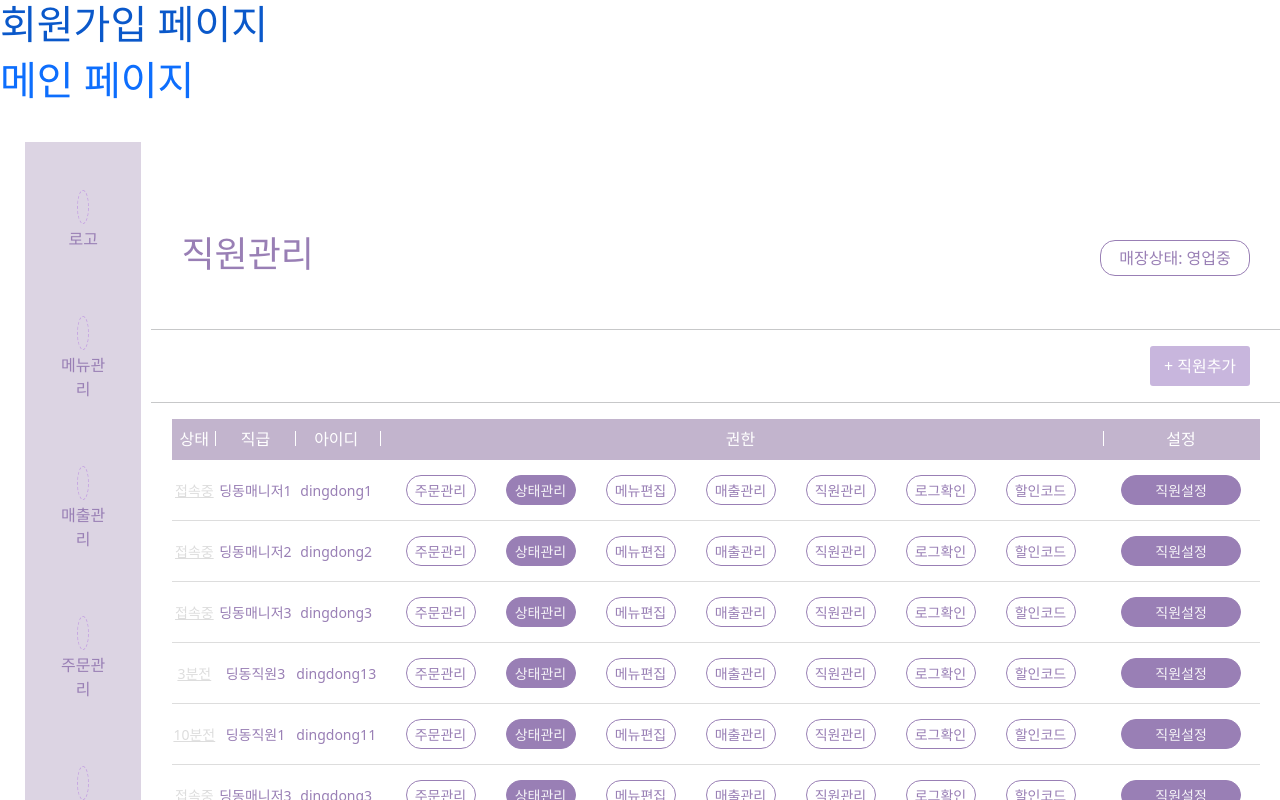
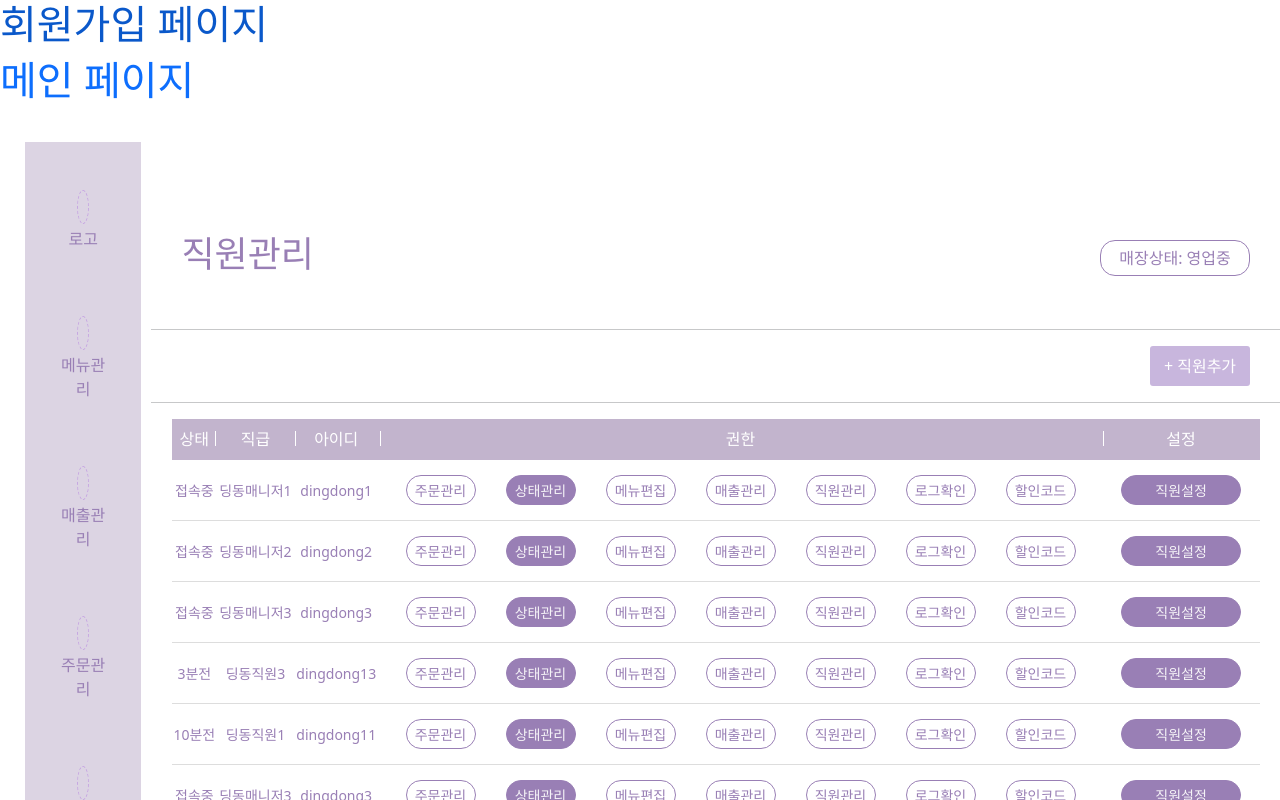
Before and after one commit to jgsjss/ding, a Vue app: page /staffmanagementone in a window 1280 px wide. Shown: the top 800 px of the page. Built offline with nearby package versions, Linux system fonts and the light colour scheme; some icons are missing.

Commit message:
01.19 16:48
staffmanagement 부분수정

```diff
--- a/src/assets/css/StaffManagement/StaffManagementOne.css
+++ b/src/assets/css/StaffManagement/StaffManagementOne.css
@@ -105,12 +105,11 @@
     background: #fff;
   }
 
-  .StaffCondition:focus {
+  .StaffCondition {
     color:#997fb5;
+    text-decoration: none;
   }
-  .StaffCondition:not(false) {
-    color:#ddd;
-  }
+
   .staff_authority {
       margin:0 auto;
       padding:15px 0;
--- a/src/components/StaffModal.vue
+++ b/src/components/StaffModal.vue
@@ -107,25 +107,25 @@
     <legend class="col-form-label col-sm-2 pt-0">권한설정</legend>
     <div class="col-sm-10">
       <div class="form-check">
-        <input class="form-check-input" type="checkbox" checked v-model="setchecked" :value="setcheck[4]" @change="SetCheck()">
+        <input class="form-check-input" type="checkbox" checked v-model="setchecked" :value="setcheck[0]" @change="SetCheck()">
         <label class="col-form-label" for="gridRadios1">
           메뉴편집
         </label>
       </div>
       <div class="form-check">
-        <input class="form-check-input" type="checkbox" v-model="setchecked" :value="setcheck[4]" @change="SetCheck()">
+        <input class="form-check-input" type="checkbox" v-model="setchecked" :value="setcheck[1]" @change="SetCheck()">
         <label class="col-form-label" for="gridRadios2">
           매출관리
         </label>
       </div>
       <div class="form-check">
-        <input class="form-check-input" type="checkbox" v-model="setchecked" :value="setcheck[4]" @change="SetCheck()">
+        <input class="form-check-input" type="checkbox" v-model="setchecked" :value="setcheck[2]" @change="SetCheck()">
         <label class="col-form-label" for="gridRadios2">
           직원관리
         </label>
       </div>
       <div class="form-check">
-        <input class="form-check-input" type="checkbox" v-model="setchecked" :value="setcheck[4]" @change="SetCheck()">
+        <input class="form-check-input" type="checkbox" v-model="setchecked" :value="setcheck[3]" @change="SetCheck()">
         <label class="col-form-label" for="gridRadios2">
           로그확인
         </label>
@@ -134,12 +134,6 @@
         <input class="form-check-input" type="checkbox" v-model="setchecked" :value="setcheck[4]" @change="SetCheck()">
         <label class="col-form-label" for="gridRadios2">
           할인코드
-        </label>
-      </div>
-      <div class="form-check">
-        <input class="form-check-input" type="checkbox" v-model="setchecked" :value="setcheck[4]" @change="SetCheck()">
-        <label class="col-form-label" for="gridRadios2">
-          매출관리
         </label>
       </div>
     </div>
--- a/src/view/StaffManagementOne.vue
+++ b/src/view/StaffManagementOne.vue
@@ -36,7 +36,7 @@
           <td><a href="#!" class="StaffCondition">{{ $store.state.StaffData[i].condition }}</a></td>
           <!--///////직급////////-->
           <td>{{ $store.state.StaffData[i].rank }}</td>
-          <!--///////상태///////-->
+          <!--///////아이디///////-->
           <td>{{ $store.state.StaffData[i].id }}</td>
           <td class="staff_authority">
             <button type="button" @click="authority" :class="{active: isActive}" class="btn authority" data-bs-toggle="button" autocomplete="off" aria-pressed="true">주문관리</button>
@@ -81,11 +81,12 @@ export default {
       pageNum: 0,
       isActive: false,
       pageCount: 0,
+      condition:false,
     };
   },
   props: {
+  },
 
-  },
   methods: {
     nextPage() {
       this.pageNum += 1;
@@ -93,10 +94,14 @@ export default {
     prevPage() {
       this.pageNum -= 1;
     },
-    authority: function() {
+    toggleClass: function(event) {
       this.isActive = !this.isActive;
+      console.log('dd')
     }
   },
+  watch: {
+
+  }
 
 };
 </script>
```
